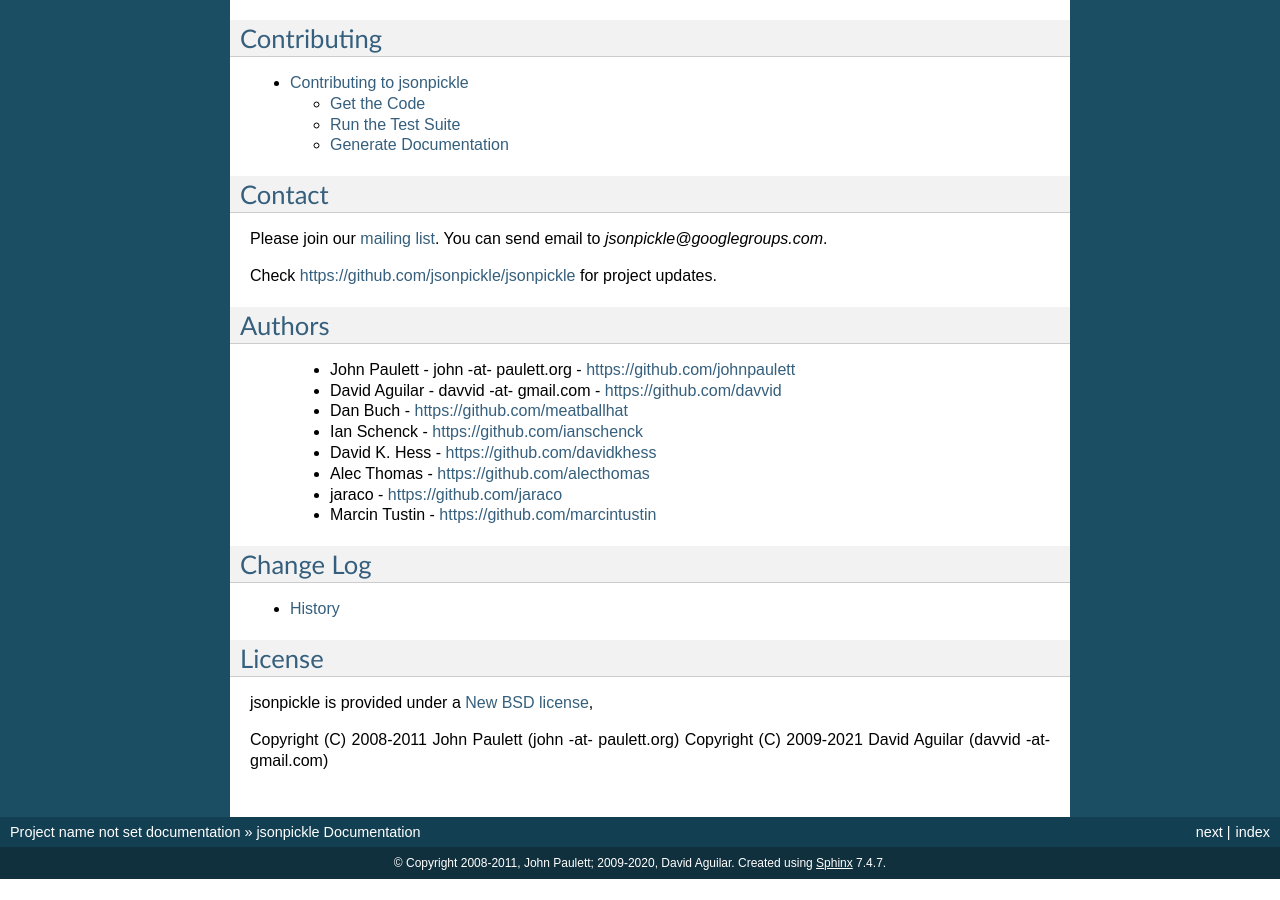
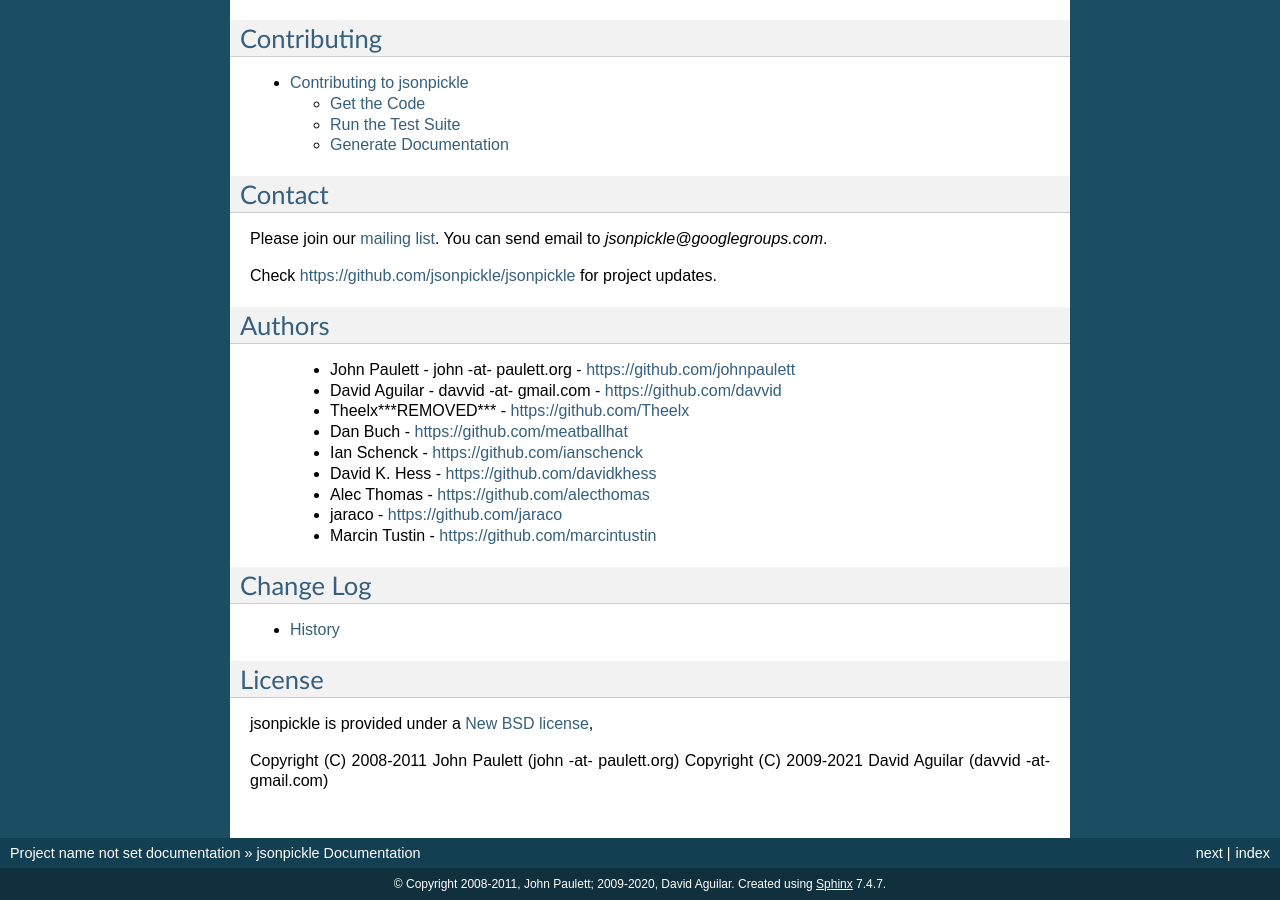
Before and after one commit to jsonpickle/jsonpickle, a Sphinx documentation site: the page built from docs/index.rst, in a window 1280 px wide and 900 px high, scrolled down 1386 px. Built offline with Sphinx 7.4.7, drawn with Linux system fonts in a browser that asks for light colours; before the commit the page ends 2265 px from its top, so only the background shows below that.

Commit message:
Update index.rst

```diff
--- a/docs/index.rst
+++ b/docs/index.rst
@@ -74,6 +74,7 @@
 
  * John Paulett - john -at- paulett.org - https://github.com/johnpaulett
  * David Aguilar - davvid -at- gmail.com - https://github.com/davvid
+ * Theelx***REMOVED*** - https://github.com/Theelx
  * Dan Buch - https://github.com/meatballhat
  * Ian Schenck - https://github.com/ianschenck
  * David K. Hess - https://github.com/davidkhess
```
